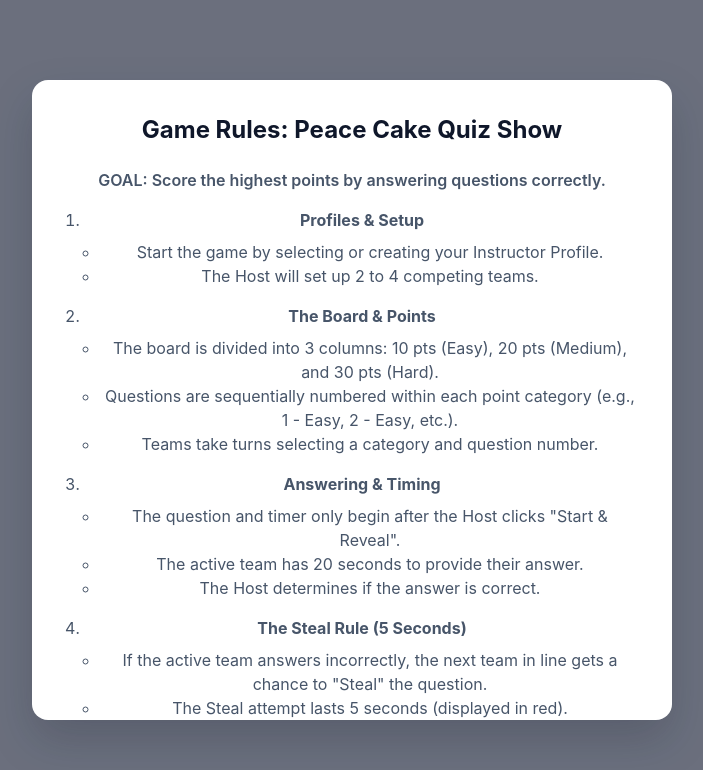
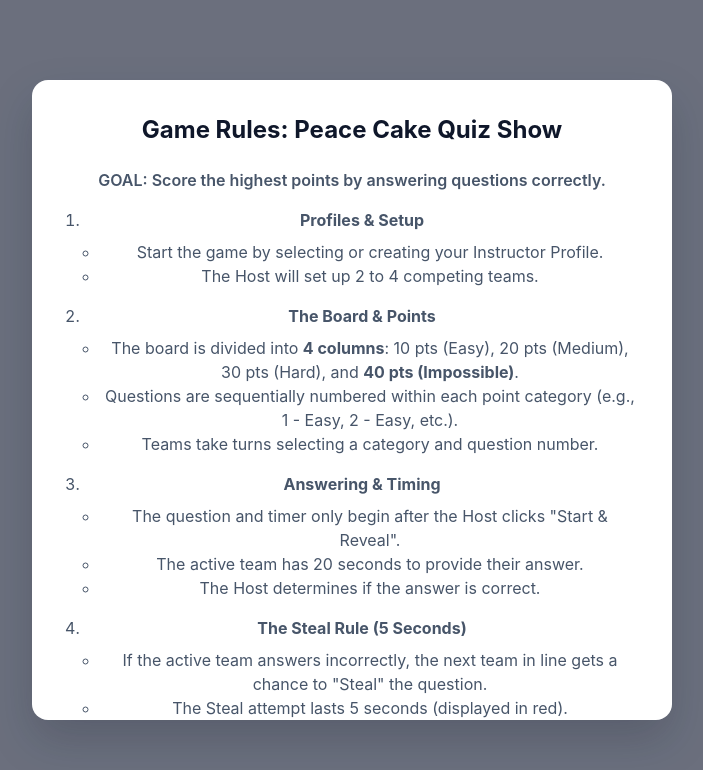
Before and after one commit to mahmoud375/peace_cake, a React (Vite) app in the folder frontend/: page / in a window 1280 px wide. Both pictures are taken after a click on the button "RULES / INSTRUCTIONS". Shown: the top 770 px of the page, without its empty margins (288-991 px from the left). Built offline with nearby package versions, Linux system fonts and the light colour scheme; no server answers.

Commit message:
Docs: Update game rules to include 40 pts Impossible category

```diff
--- a/frontend/src/pages/LandingPage.tsx
+++ b/frontend/src/pages/LandingPage.tsx
@@ -50,7 +50,7 @@ const LandingPage = () => {
               <li style={{ marginBottom: "1rem" }}>
                 <strong>The Board &amp; Points</strong>
                 <ul style={{ margin: "0.5rem 0 0", paddingLeft: "1rem" }}>
-                  <li>The board is divided into 3 columns: 10 pts (Easy), 20 pts (Medium), and 30 pts (Hard).</li>
+                  <li>The board is divided into <strong>4 columns</strong>: 10 pts (Easy), 20 pts (Medium), 30 pts (Hard), and <strong>40 pts (Impossible)</strong>.</li>
                   <li>Questions are sequentially numbered within each point category (e.g., 1 - Easy, 2 - Easy, etc.).</li>
                   <li>Teams take turns selecting a category and question number.</li>
                 </ul>
```
